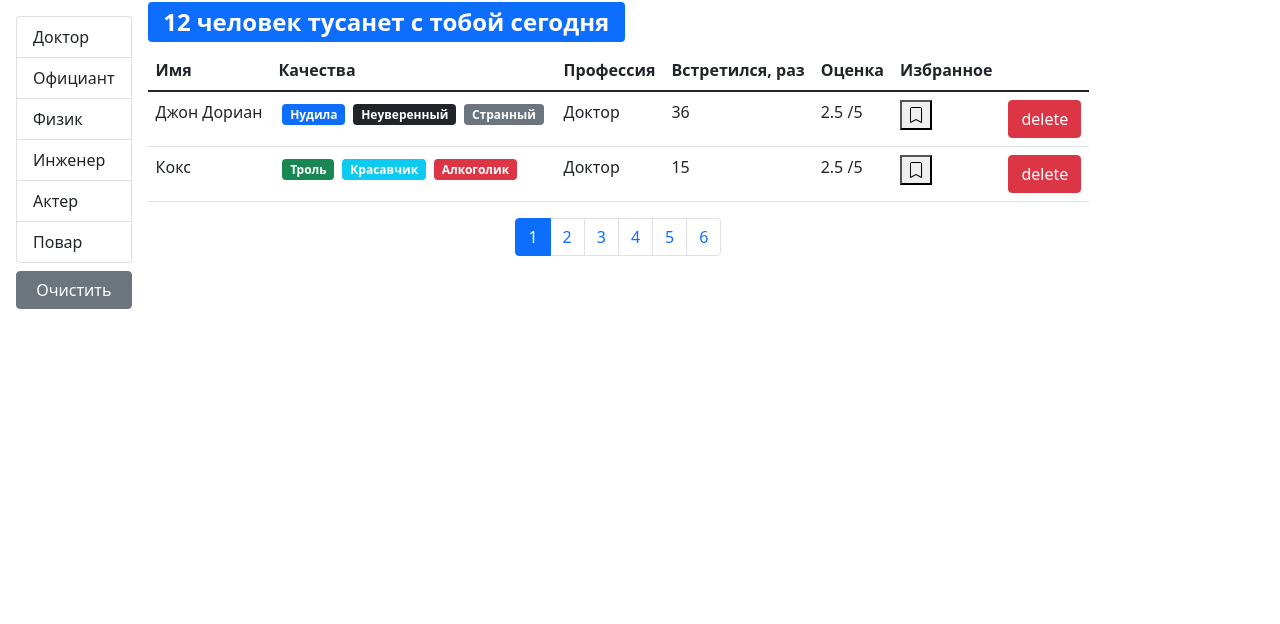
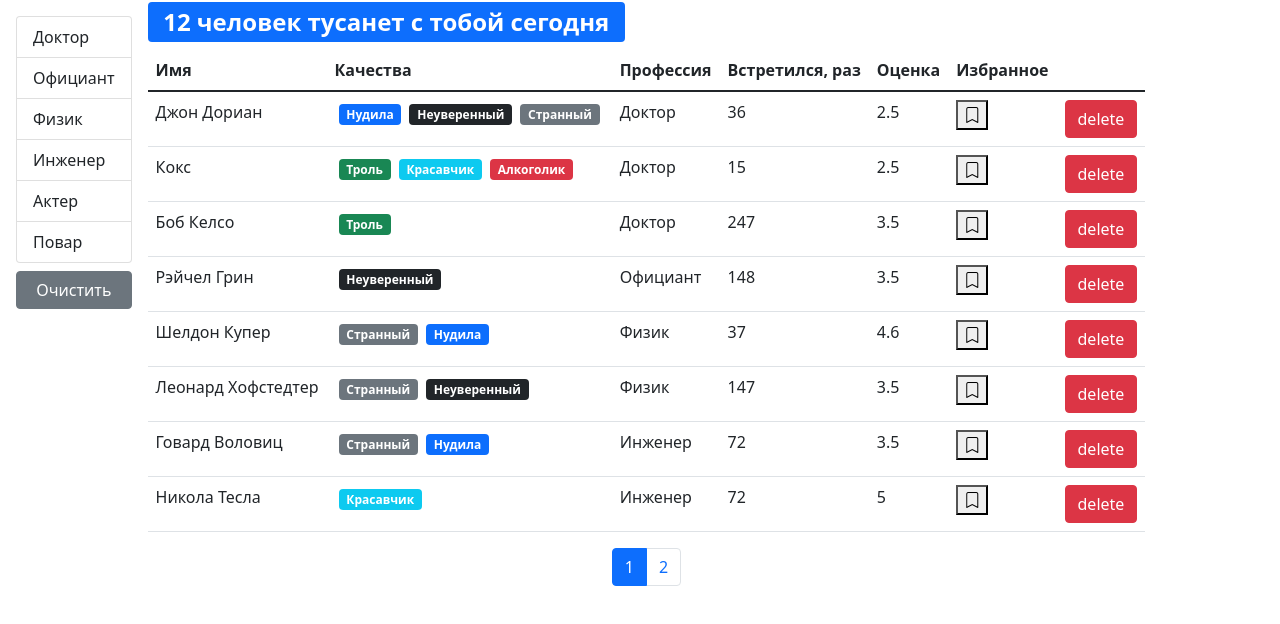
Before and after one commit to Zhserg28/jfd-kurs-project, a React (Create React App) app: page / in a window 1280 px wide. Shown: the top 624 px of the page. Built offline with nearby package versions, Linux system fonts and the light colour scheme.

Commit message:
kp ex_6_1 sort

```diff
--- a/src/app/App.jsx
+++ b/src/app/App.jsx
@@ -1,38 +1,8 @@
-import React, { useState, useEffect } from "react";
+import React from "react";
 import Users from "./components/users";
 
-import api from "./api";
-
 function App() {
-    const [users, setUsers] = useState();
-    useEffect(() => {
-        api.users.fetchAll().then((data) => setUsers(data));
-    }, []);
-    const handleDelete = (userId) => {
-        setUsers(users.filter((user) => user._id !== userId));
-    };
-    const handleToggleBookMark = (id) => {
-        setUsers(
-            users.map((user) => {
-                if (user._id === id) {
-                    return { ...user, bookmark: !user.bookmark };
-                }
-                return user;
-            })
-        );
-        console.log(id);
-    };
-    return (
-        <div>
-            {users && (
-                <Users
-                    onDelete={handleDelete}
-                    onToggleBookMark={handleToggleBookMark}
-                    users={users}
-                />
-            )}
-        </div>
-    );
+    return <Users />;
 }
 
 export default App;
--- /dev/null
+++ b/src/app/components/buttonSort.jsx
@@ -0,0 +1,20 @@
+import React from "react";
+import PropTypes from "prop-types";
+
+const ButtonSort = ({ order }) => {
+    return (
+        <button>
+            <i
+                className={
+                    "bi bi-caret" +
+                    (order === "asc" ? "-up-fill" : "-down-fill")
+                }
+            ></i>
+        </button>
+    );
+};
+
+ButtonSort.propTypes = {
+    order: PropTypes.string
+};
+export default ButtonSort;
--- /dev/null
+++ b/src/app/components/qualitiesList.jsx
@@ -0,0 +1,18 @@
+import React from "react";
+import PropTypes from "prop-types";
+import Quality from "./quality";
+
+const QualitiesList = ({ qualities }) => {
+    return (
+        <>
+            {qualities.map((qual) => (
+                <Quality {...qual} key={qual._id} />
+            ))}
+        </>
+    );
+};
+QualitiesList.propTypes = {
+    qualities: PropTypes.array.isRequired
+};
+
+export default QualitiesList;
--- /dev/null
+++ b/src/app/components/table.jsx
@@ -0,0 +1,27 @@
+import React from "react";
+import PropTypes from "prop-types";
+import TableBody from "./tableBody";
+import TableHeader from "./tableHeader";
+
+const Table = ({ onSort, selectedSort, columns, data, children }) => {
+    return (
+        <table className="table">
+            {children || (
+                <>
+                    <TableHeader {...{ onSort, selectedSort, columns }} />
+                    <TableBody {...{ columns, data }} />
+                </>
+            )}
+        </table>
+    );
+};
+
+Table.propTypes = {
+    onSort: PropTypes.func,
+    selectedSort: PropTypes.object,
+    columns: PropTypes.object,
+    data: PropTypes.array,
+    children: PropTypes.array
+};
+
+export default Table;
--- /dev/null
+++ b/src/app/components/tableBody.jsx
@@ -0,0 +1,34 @@
+import React from "react";
+import PropTypes from "prop-types";
+import _ from "lodash";
+
+const TableBody = ({ data, columns }) => {
+    const renderContent = (item, column) => {
+        if (columns[column].component) {
+            const component = columns[column].component;
+            if (typeof component === "function") {
+                return component(item);
+            }
+            return component;
+        }
+        return _.get(item, columns[column].path);
+    };
+
+    return (
+        <tbody>
+            {data.map((item) => (
+                <tr key={item._id}>
+                    {Object.keys(columns).map((column) => (
+                        <td key={column}>{renderContent(item, column)}</td>
+                    ))}
+                </tr>
+            ))}
+        </tbody>
+    );
+};
+
+TableBody.propTypes = {
+    data: PropTypes.array.isRequired,
+    columns: PropTypes.object.isRequired
+};
+export default TableBody;
--- /dev/null
+++ b/src/app/components/tableHeader.jsx
@@ -0,0 +1,44 @@
+import React from "react";
+import PropTypes from "prop-types";
+import ButtonSort from "./buttonSort";
+
+const TableHeader = ({ onSort, selectedSort, columns }) => {
+    const handleSort = (item) => {
+        if (selectedSort.path === item) {
+            onSort({
+                ...selectedSort,
+                order: selectedSort.order === "asc" ? "desc" : "asc"
+            });
+        } else {
+            onSort({ path: item, order: "asc" });
+        }
+    };
+    return (
+        <thead>
+            <tr>
+                {Object.keys(columns).map((column) => (
+                    <th
+                        key={column}
+                        onClick={
+                            columns[column].path
+                                ? () => handleSort(columns[column].path)
+                                : undefined
+                        }
+                        {...{ role: columns[column].path && "button" }}
+                        scope="col"
+                    >
+                        {columns[column].name}
+                        {columns[column].path && columns[column].path === selectedSort.path ? (<ButtonSort order={selectedSort.order} />) : undefined}
+                    </th>
+                ))}
+            </tr>
+        </thead>
+    );
+};
+
+TableHeader.propTypes = {
+    onSort: PropTypes.func.isRequired,
+    selectedSort: PropTypes.object.isRequired,
+    columns: PropTypes.object.isRequired
+};
+export default TableHeader;
--- a/src/app/components/user.jsx
+++ /dev/null
@@ -1,56 +0,0 @@
-import React from "react";
-import PropTypes from "prop-types";
-import Quality from "./quality";
-import BookMark from "./bookmark";
-const User = ({
-    _id,
-    name,
-    qualities,
-    profession,
-    completedMeetings,
-    rate,
-    onDelete,
-    bookmark,
-    onToggleBookMark
-}) => {
-    return (
-        <tr>
-            <td>{name}</td>
-            <td>
-                {qualities.map((qual) => (
-                    <Quality {...qual} key={qual._id} />
-                ))}
-            </td>
-            <td>{profession.name}</td>
-            <td>{completedMeetings}</td>
-            <td>{rate} /5</td>
-            <td>
-                <BookMark
-                    status={bookmark}
-                    onClick={() => onToggleBookMark(_id)}
-                />
-            </td>
-            <td>
-                <button
-                    onClick={() => onDelete(_id)}
-                    className="btn btn-danger"
-                >
-                    delete
-                </button>
-            </td>
-        </tr>
-    );
-};
-User.propTypes = {
-    _id: PropTypes.string.isRequired,
-    name: PropTypes.string.isRequired,
-    qualities: PropTypes.array,
-    profession: PropTypes.object.isRequired,
-    completedMeetings: PropTypes.number.isRequired,
-    rate: PropTypes.number.isRequired,
-    onDelete: PropTypes.func.isRequired,
-    bookmark: PropTypes.bool,
-    onToggleBookMark: PropTypes.func.isRequired
-};
-
-export default User;
--- a/src/app/components/users.jsx
+++ b/src/app/components/users.jsx
@@ -2,16 +2,36 @@ import React, { useState, useEffect } from "react";
 import PropTypes from "prop-types";
 import { paginate } from "../utils/paginate";
 import Pagination from "./pagination";
-import User from "./user";
 import api from "../api";
 import GroupList from "./groupList";
 import SearchStatus from "./searchStatus";
-const Users = ({ users: allUsers, ...rest }) => {
+import UserTable from "./usersTable";
+import _ from "lodash";
+const Users = () => {
     const [currentPage, setCurrentPage] = useState(1);
     const [professions, setProfession] = useState();
     const [selectedProf, setSelectedProf] = useState();
+    const [sortBy, setSortBy] = useState({ iter: "name", order: "asc" });
+    const pageSize = 8;
 
-    const pageSize = 2;
+    const [users, setUsers] = useState();
+    useEffect(() => {
+        api.users.fetchAll().then((data) => setUsers(data));
+    }, []);
+    const handleDelete = (userId) => {
+        setUsers(users.filter((user) => user._id !== userId));
+    };
+    const handleToggleBookMark = (id) => {
+        setUsers(
+            users.map((user) => {
+                if (user._id === id) {
+                    return { ...user, bookmark: !user.bookmark };
+                }
+                return user;
+            })
+        );
+    };
+
     useEffect(() => {
         api.professions.fetchAll().then((data) => setProfession(data));
     }, []);
@@ -26,16 +46,26 @@ const Users = ({ users: allUsers, ...rest }) => {
     const handlePageChange = (pageIndex) => {
         setCurrentPage(pageIndex);
     };
+
+    const handleSort = (item) => {
+        setSortBy(item);
+    };
+    if (users) {
         const filteredUsers = selectedProf
-        ? allUsers.filter(
+            ? users.filter(
                   (user) =>
                       JSON.stringify(user.profession) ===
                       JSON.stringify(selectedProf)
               )
-        : allUsers;
+            : users;
 
         const count = filteredUsers.length;
-    const usersCrop = paginate(filteredUsers, currentPage, pageSize);
+        const sortedUsers = _.orderBy(
+            filteredUsers,
+            [sortBy.path],
+            [sortBy.order]
+        );
+        const usersCrop = paginate(sortedUsers, currentPage, pageSize);
         const clearFilter = () => {
             setSelectedProf();
         };
@@ -61,24 +91,13 @@ const Users = ({ users: allUsers, ...rest }) => {
                 <div className="d-flex flex-column">
                     <SearchStatus length={count} />
                     {count > 0 && (
-                    <table className="table">
-                        <thead>
-                            <tr>
-                                <th scope="col">Имя</th>
-                                <th scope="col">Качества</th>
-                                <th scope="col">Профессия</th>
-                                <th scope="col">Встретился, раз</th>
-                                <th scope="col">Оценка</th>
-                                <th scope="col">Избранное</th>
-                                <th />
-                            </tr>
-                        </thead>
-                        <tbody>
-                            {usersCrop.map((user) => (
-                                <User {...rest} {...user} key={user._id} />
-                            ))}
-                        </tbody>
-                    </table>
+                        <UserTable
+                            users={usersCrop}
+                            onSort={handleSort}
+                            selectedSort={sortBy}
+                            onDelete={handleDelete}
+                            onToggleBookMark={handleToggleBookMark}
+                        />
                     )}
                     <div className="d-flex justify-content-center">
                         <Pagination
@@ -91,6 +110,8 @@ const Users = ({ users: allUsers, ...rest }) => {
                 </div>
             </div>
         );
+    }
+    return "loading...";
 };
 Users.propTypes = {
     users: PropTypes.array
--- /dev/null
+++ b/src/app/components/usersTable.jsx
@@ -0,0 +1,66 @@
+import React from "react";
+import PropTypes from "prop-types";
+import BookMark from "./bookmark";
+import QualitiesList from "./qualitiesList";
+import Table from "./table";
+
+const UserTable = ({
+    users,
+    onSort,
+    selectedSort,
+    onToggleBookMark,
+    onDelete,
+    ...rest
+}) => {
+    const columns = {
+        name: { path: "name", name: "Имя" },
+        qualities: {
+            name: "Качества",
+            component: (user) => <QualitiesList qualities={user.qualities} />
+        },
+        profession: { path: "profession.name", name: "Профессия" },
+        completedMeetings: {
+            path: "completedMeetings",
+            name: "Встретился, раз"
+        },
+        rate: { path: "rate", name: "Оценка" },
+        bookmark: {
+            path: "bookmark",
+            name: "Избранное",
+            component: (user) => (
+                <BookMark
+                    status={user.bookmark}
+                    onClick={() => onToggleBookMark(user._id)}
+                />
+            )
+        },
+        delete: {
+            component: (user) => (
+                <button
+                    onClick={() => onDelete(user._id)}
+                    className="btn btn-danger"
+                >
+                    delete
+                </button>
+            )
+        }
+    };
+    return (
+        <Table
+            onSort={onSort}
+            selectedSort={selectedSort}
+            columns={columns}
+            data={users}
+        />
+    );
+};
+
+UserTable.propTypes = {
+    users: PropTypes.array.isRequired,
+    onSort: PropTypes.func.isRequired,
+    selectedSort: PropTypes.object.isRequired,
+    onToggleBookMark: PropTypes.func.isRequired,
+    onDelete: PropTypes.func.isRequired
+};
+
+export default UserTable;
```
Lines whose indentation alone changed are shown as unchanged.
